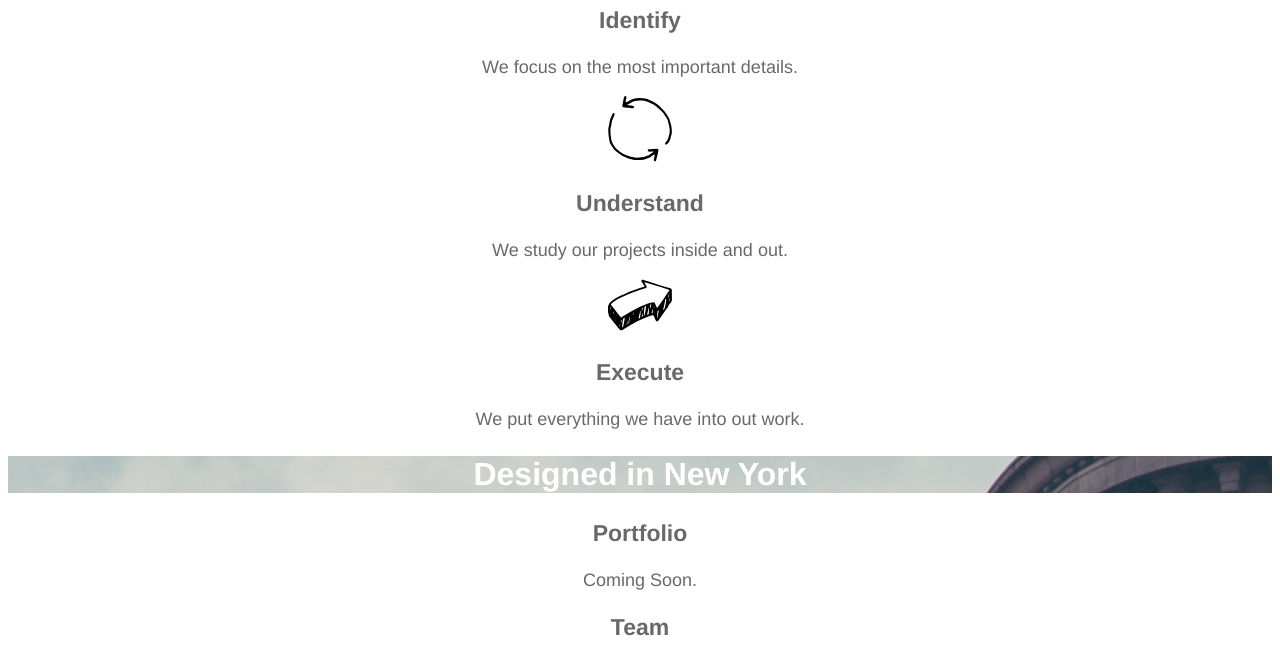
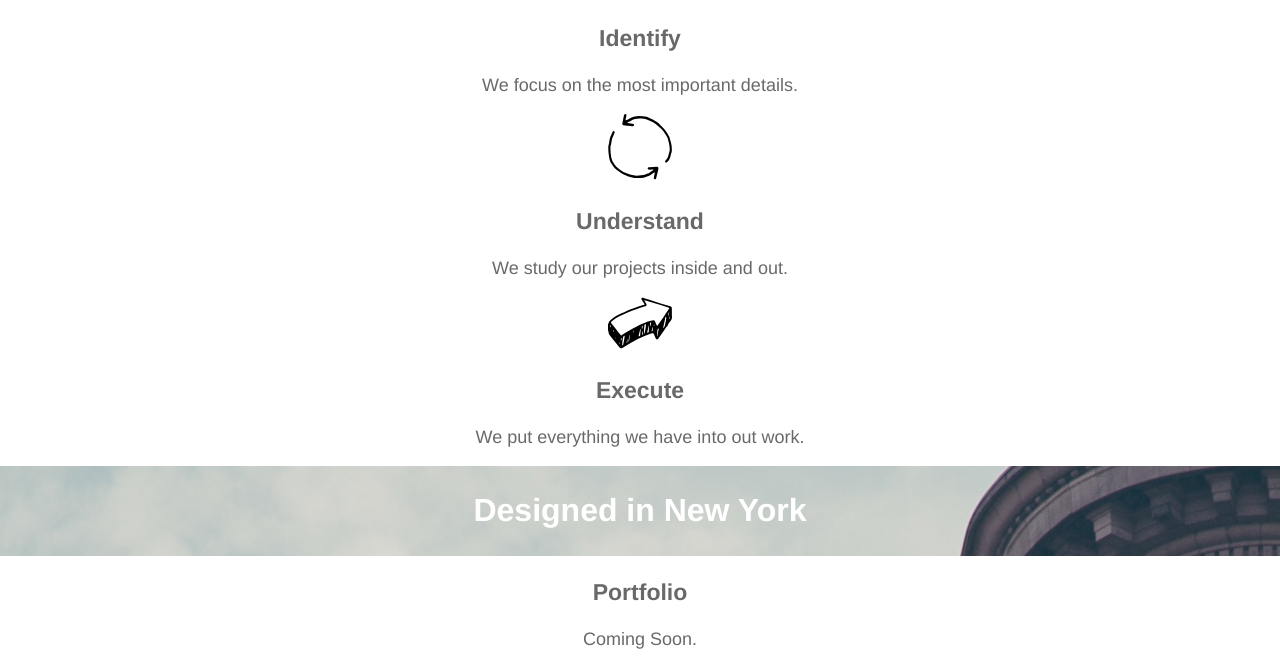
Before and after one commit to douglas-quaid-sh/broadway, a plain HTML site: page index.html in a window 1280 px wide. Shown: the part 497-1158 px from the top of the page. Drawn offline with Linux system fonts and the light colour scheme.

Commit message:
added floats to headers and removed margin from body.

```diff
--- a/resources/css/style.css
+++ b/resources/css/style.css
@@ -3,10 +3,17 @@ body {
   font-size: 18px;
   color: dimgrey;
   text-align: center;
+  margin:0;
 }
 
+div {
+  float:left;
+  width:100%;
+}
 h1, h2, h3 {
   font-weight: bold;
+  float:left;
+  width:100%;
 }
 
 h1 {
```
